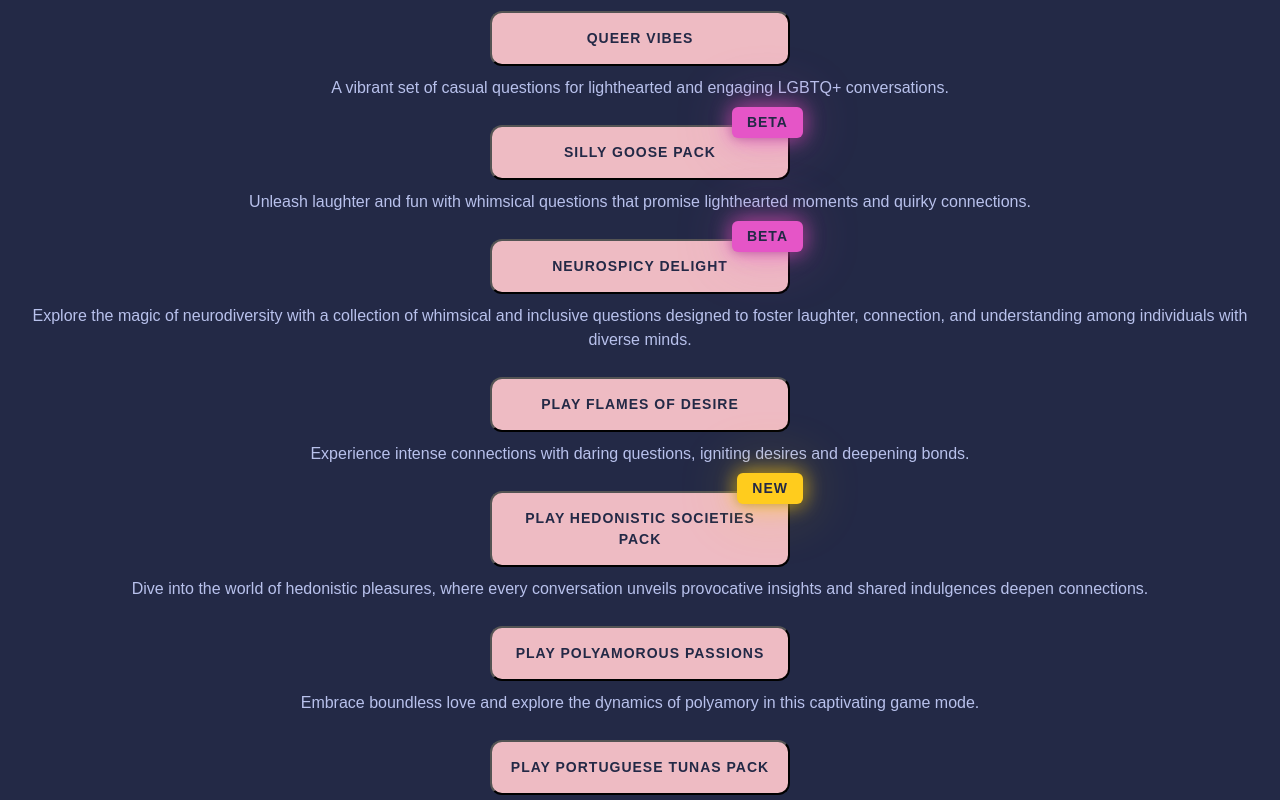
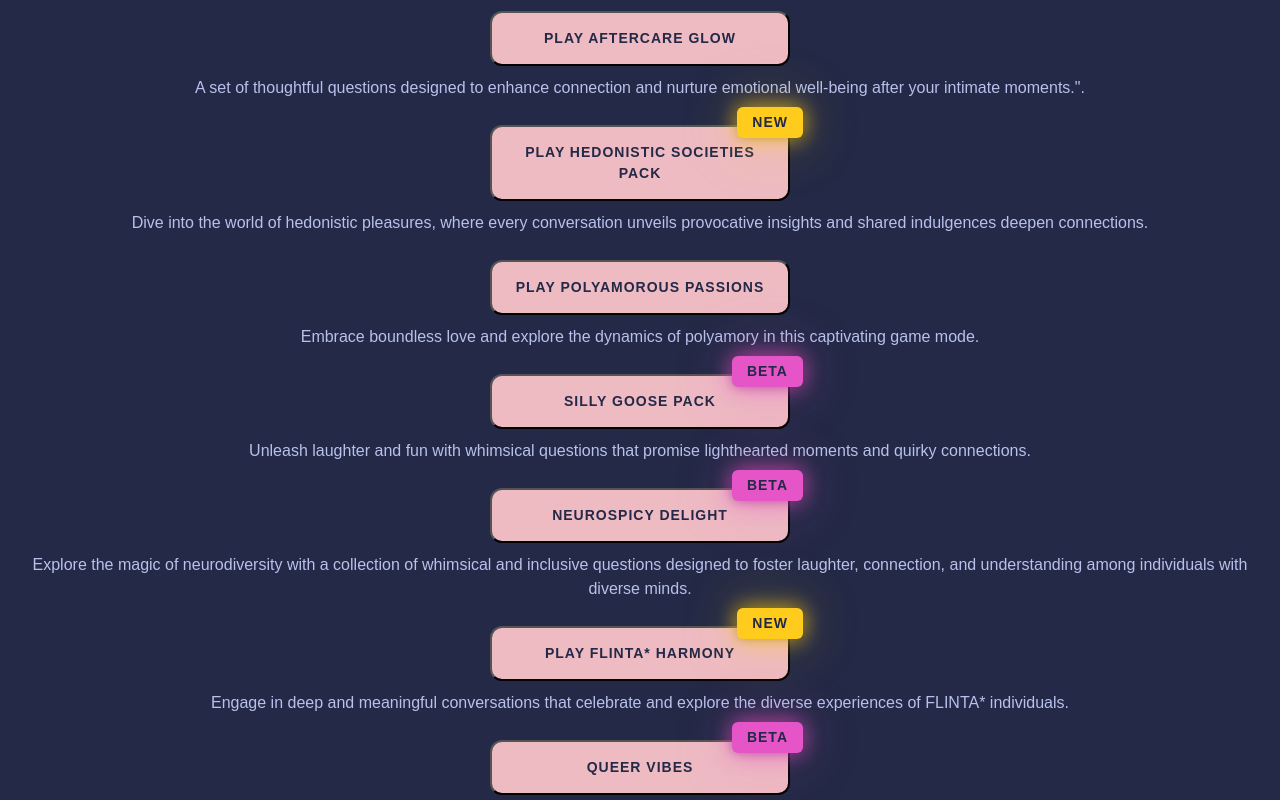
Before and after one commit to MrValraven/unravel, a React (Vite) app: page /questions in a window 1280 px wide. Shown: the part 640-1440 px from the top of the page. Built offline with nearby package versions, Linux system fonts and the light colour scheme.

Commit message:
new questions

```diff
--- /dev/null
+++ b/src/data/aftercare.json
@@ -0,0 +1,10 @@
+[
+  "What felt the best to you?",
+  "What would you like more of?",
+  "How can I help you feel even more pleasure?",
+  "Is there anything you don't want to do again?",
+  "What turned you on the most?",
+  "What would you like less of?",
+  "Is there anything new you want to try next time?",
+  "What do you like to do after sex?"
+]
--- a/src/pages/Questions/Questions.jsx
+++ b/src/pages/Questions/Questions.jsx
@@ -6,6 +6,7 @@ import tunasData from "../../data/tunas.json";
 import firstDateData from "../../data/firstDate.json";
 import advancedDating from "../../data/advancedDating.json";
 import spicyData from "../../data/spicy.json";
+import aftercareData from "../../data/aftercare.json";
 import polyamoryData from "../../data/polyamory.json";
 import silly from '../../data/silly.json';
 import neurospicy from '../../data/neurospicy.json';
@@ -35,21 +36,33 @@ const availableModes = [
     tagType: ""
   },
   {
-    title: "Play FLINTA* Harmony",
-    description: "Engage in deep and meaningful conversations that celebrate and explore the diverse experiences of FLINTA* individuals.",
-    data: flintaData,
-    tagType: "new"
-  },
-  {
     title: "Mingling at Bairro Alto",
     description: "Engage in fun conversations when meeting cool individuals in Bairro Alto, Lisbon.",
     data: bairroData,
     tagType: "new"
   },
   {
-    title: 'Queer Vibes',
-    description: ' A vibrant set of casual questions for lighthearted and engaging LGBTQ+ conversations.',
-    data: queer,
+    title: 'Play Flames of Desire',
+    description: 'Experience intense connections with daring questions, igniting desires and deepening bonds.',
+    data: spicyData,
+    tagType: ""
+  },
+  {
+    title: 'Play Aftercare Glow',
+    description: 'A set of thoughtful questions designed to enhance connection and nurture emotional well-being after your intimate moments.".',
+    data: aftercareData,
+    tagType: ""
+  },
+  {
+    title: 'Play Hedonistic Societies pack',
+    description: 'Dive into the world of hedonistic pleasures, where every conversation unveils provocative insights and shared indulgences deepen connections.',
+    data: hedonisticData,
+    tagType: "new"
+  },
+  {
+    title: 'Play Polyamorous Passions',
+    description: ' Embrace boundless love and explore the dynamics of polyamory in this captivating game mode.',
+    data: polyamoryData,
     tagType: ""
   },
   {
@@ -65,22 +78,16 @@ const availableModes = [
     tagType: "beta"
   },
   {
-    title: 'Play Flames of Desire',
-    description: 'Experience intense connections with daring questions, igniting desires and deepening bonds.',
-    data: spicyData,
-    tagType: ""
-  },
-  {
-    title: 'Play Hedonistic Societies pack',
-    description: 'Dive into the world of hedonistic pleasures, where every conversation unveils provocative insights and shared indulgences deepen connections.',
-    data: hedonisticData,
+    title: "Play FLINTA* Harmony",
+    description: "Engage in deep and meaningful conversations that celebrate and explore the diverse experiences of FLINTA* individuals.",
+    data: flintaData,
     tagType: "new"
   },
   {
-    title: 'Play Polyamorous Passions',
-    description: ' Embrace boundless love and explore the dynamics of polyamory in this captivating game mode.',
-    data: polyamoryData,
-    tagType: ""
+    title: 'Queer Vibes',
+    description: ' A vibrant set of casual questions for lighthearted and engaging LGBTQ+ conversations.',
+    data: queer,
+    tagType: "beta"
   },
   {
     title: 'Play Portuguese tunas pack',
```
